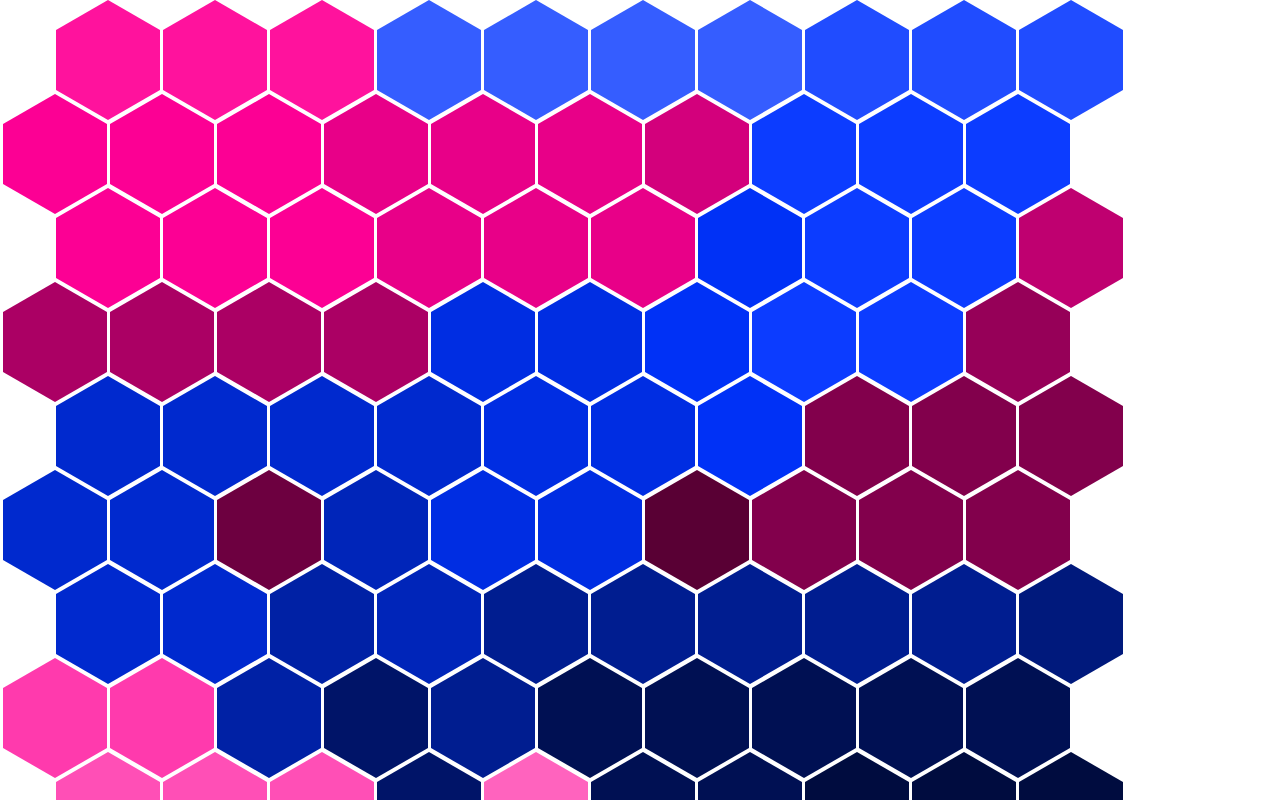
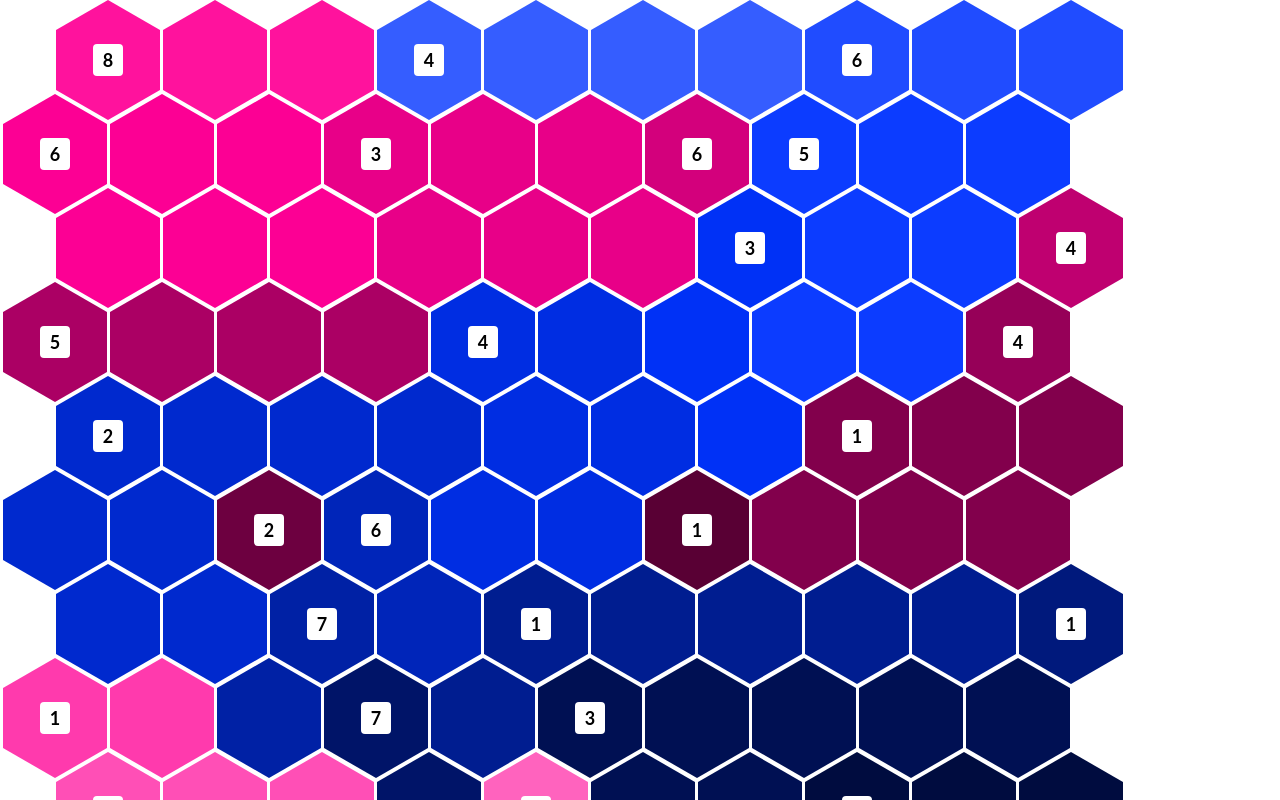
Before and after one commit to obedparla/dicewars, a React (Create React App) app: page / in a window 1280 px wide. Shown: the top 800 px of the page. Built offline with nearby package versions, Linux system fonts and the light colour scheme.

Commit message:
Add the towerValue to the first element in a section as text.

```diff
--- a/src/App.js
+++ b/src/App.js
@@ -50,8 +50,8 @@ class App extends Component {
     }
 
     render() {
-        const {masterMatrix, sectionHovered, sectionClicked} = this.state;
-
+        const {masterMatrix, sectionHovered, sectionClicked, sectionsObject} = this.state;
+        const addedTowerValues = [];
         return (
             <div>
                 {   masterMatrix.map((row, index) => {
@@ -60,6 +60,7 @@ class App extends Component {
                             'hexagon-row',
                             {'even': index % 2 === 0}
                         );
+
 
                         return <div className={hexagonContClass}>{
                             row.map((sectionID, index) => {
@@ -71,8 +72,16 @@ class App extends Component {
                                     {"hovered-section": sectionHovered === sectionID},
                                     {"clicked-section": sectionClicked === sectionID},
                                 );
+
+                                let children = "";
+
+                                if (addedTowerValues.indexOf(sectionsObject[sectionID]) === -1) {
+                                    addedTowerValues.push(sectionsObject[sectionID]);
+                                    children = sectionsObject[sectionID].towersValue;
+                                }
+
                                 return <Hexagon key={sectionID + "" + index} classNam={hexagonClass} onClick={() => this.selectSection(sectionID)}
-                                                onMouseOver={() => this.highlightSection(sectionID)}/>
+                                                onMouseOver={() => this.highlightSection(sectionID)} children={children}/>
                             })}
                         </div>
                     }
@@ -83,9 +92,21 @@ class App extends Component {
 }
 
 
-const Hexagon = ({classNam, onMouseOver, onClick}) => {
+const Hexagon = ({classNam, onMouseOver, onClick, children}) => {
     return (
         <div className={classNam} onMouseOver={onMouseOver} onClick={onClick}>
+            <div className="children">{children}</div>
+            <div className="top"></div>
+            <div className="middle"></div>
+            <div className="bottom"></div>
+        </div>
+    )
+};
+
+const HexagonSimple = ({children}) => {
+    return (
+        <div>
+            <div className="children">{children}</div>
             <div className="top"></div>
             <div className="middle"></div>
             <div className="bottom"></div>
@@ -103,12 +124,12 @@ const Hexagon = ({classNam, onMouseOver, onClick}) => {
  */
 const checkAllowedHover = (sectionPositions, masterMatrix, sectionClicked) => {
     // console.log(sectionPositions);
-    const maxQ = masterMatrix[0].length-1,
-          maxI = masterMatrix.length-1
+    const maxQ = masterMatrix[0].length - 1,
+        maxI = masterMatrix.length - 1
     ;
 
     // Go through all the section positions.
-    for(let pos = 0; pos < Object.keys(sectionPositions).length; pos++){
+    for (let pos = 0; pos < Object.keys(sectionPositions).length; pos++) {
         let {i, q} = sectionPositions[pos];
 
         // console.log("i-1: " + masterMatrix[i === 0 ? 0 : i-1][q]);
@@ -118,8 +139,8 @@ const checkAllowedHover = (sectionPositions, masterMatrix, sectionClicked) => {
 
         // Check top top, bottom, left and right positions to see if current element is adjacent to clicked section
         // Doing a ternary operation on each to make sure we're not going outside the boundaries of the matrix.
-        if (masterMatrix[i === 0 ? 0 : i-1][q] === sectionClicked || masterMatrix[i === maxI ? maxI : i+1][q] === sectionClicked ||
-            masterMatrix[i][q === 0 ? 0 : q-1] === sectionClicked || masterMatrix[i][q === maxQ ? maxQ : q+1] === sectionClicked) {
+        if (masterMatrix[i === 0 ? 0 : i - 1][q] === sectionClicked || masterMatrix[i === maxI ? maxI : i + 1][q] === sectionClicked ||
+            masterMatrix[i][q === 0 ? 0 : q - 1] === sectionClicked || masterMatrix[i][q === maxQ ? maxQ : q + 1] === sectionClicked) {
             return true
         }
     }
```
